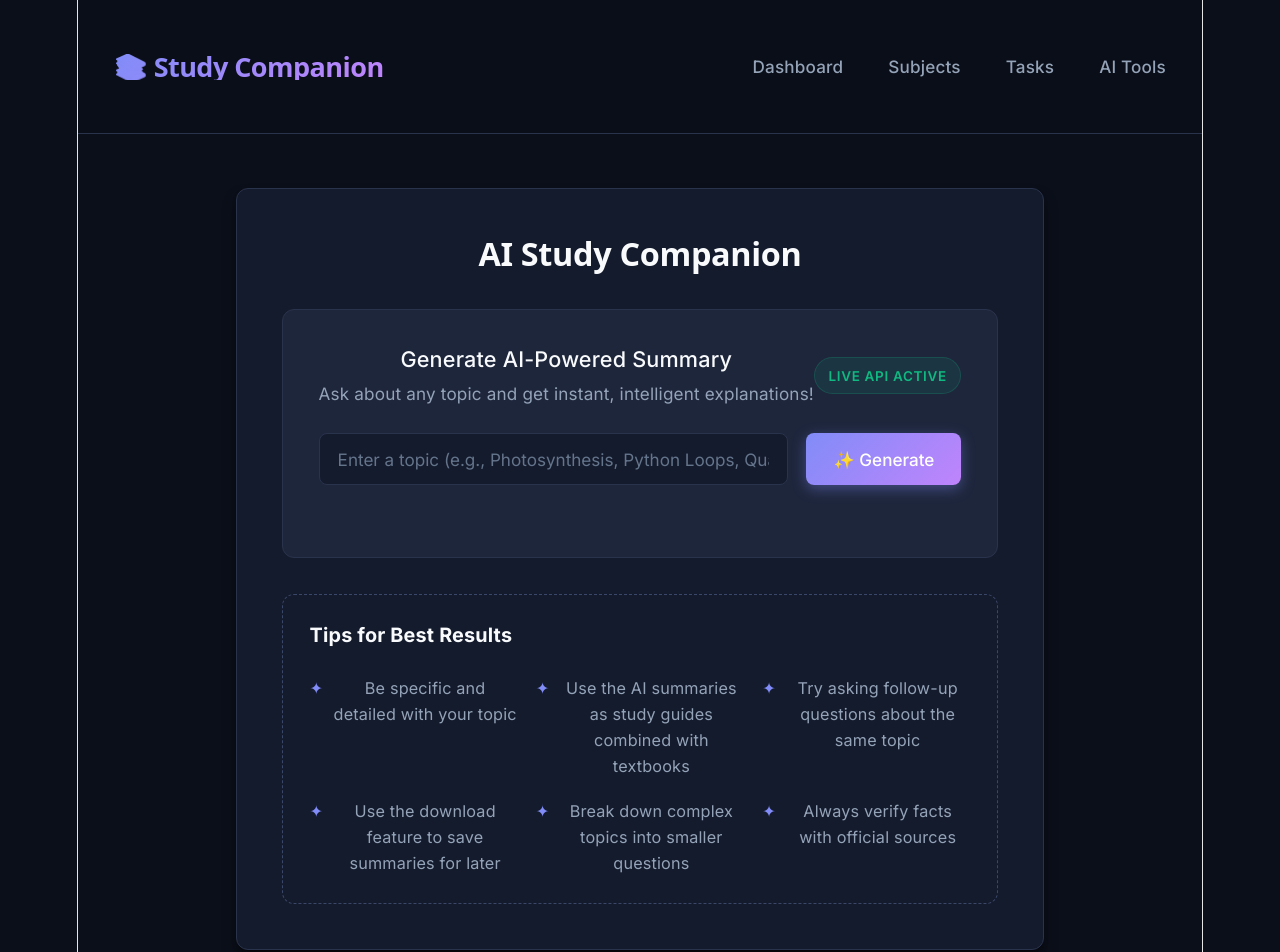
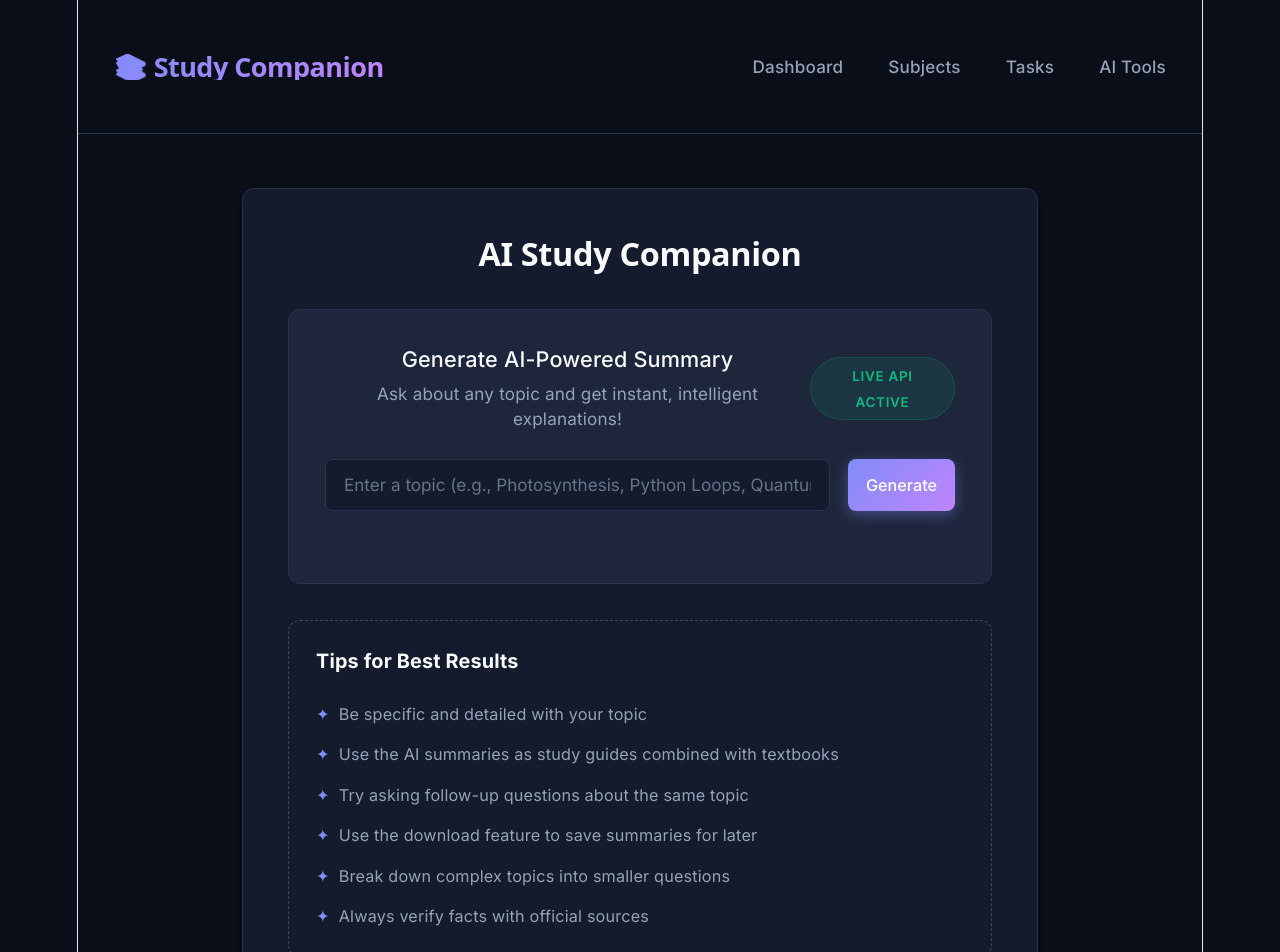
Before and after one commit to Rkshrest/study-companion, a React (Vite) app: page /ai-tools in a window 1280 px wide. Shown: the top 952 px of the page. Built offline with nearby package versions, Linux system fonts and the light colour scheme; no server answers.

Commit message:
Refine container width, fix tasks card button UI to minimal, and fix AI tools tips list format

```diff
--- a/src/pages/AITools.jsx
+++ b/src/pages/AITools.jsx
@@ -183,7 +183,7 @@ To master this topic, try different learning approaches: read textbooks, watch e
                 Generating...
               </>
             ) : (
-              '✨ Generate'
+              'Generate'
             )}
           </button>
         </div>
@@ -204,7 +204,7 @@ To master this topic, try different learning approaches: read textbooks, watch e
                 <span></span>
                 <span></span>
               </div>
-              <p>🧠 AI is analyzing your question...</p>
+              <p>AI is analyzing your question...</p>
             </div>
           </div>
         )}
@@ -213,7 +213,7 @@ To master this topic, try different learning approaches: read textbooks, watch e
         {summary && !loading && (
           <div className="summary-box enhanced-summary">
             <div className="summary-header">
-              <h4>✅ Summary for "<span className="topic-highlight">{topic}</span>"</h4>
+              <h4>Summary for "<span className="topic-highlight">{topic}</span>"</h4>
               <span className="ai-badge">AI Generated</span>
             </div>
             <div className="summary-content">
@@ -227,7 +227,7 @@ To master this topic, try different learning approaches: read textbooks, watch e
                 }}
                 className="btn btn-secondary"
               >
-                🔄 Ask Another Topic
+                Ask Another Topic
               </button>
               <button
                 onClick={() => {
@@ -241,7 +241,7 @@ To master this topic, try different learning approaches: read textbooks, watch e
                 }}
                 className="btn btn-success"
               >
-                💾 Download Summary
+                Download Summary
               </button>
             </div>
           </div>
--- a/src/styles.css
+++ b/src/styles.css
@@ -118,7 +118,7 @@ a {
 
 /* ===== Container & Layout ===== */
 .container {
-  max-width: 1000px;
+  max-width: 850px;
   margin: 3rem auto;
   padding: 0 1.5rem;
   animation: fadeIn 0.5s ease-out;
@@ -131,10 +131,10 @@ a {
 
 /* ===== Button Styles ===== */
 .btn {
-  padding: 0.75rem 1.5rem;
+  padding: 0.6rem 1rem;
   border: 1px solid transparent;
   border-radius: var(--radius-md);
-  font-size: 0.95rem;
+  font-size: 0.9rem;
   cursor: pointer;
   font-weight: 500;
   transition: var(--transition-smooth);
@@ -177,23 +177,23 @@ a {
 }
 
 .btn-success {
-  background: var(--success);
-  color: white;
-  box-shadow: 0 4px 14px 0 rgba(16, 185, 129, 0.2);
+  background: var(--success-bg);
+  color: var(--success);
+  border: 1px solid rgba(16, 185, 129, 0.2);
 }
 
 .btn-success:hover {
-  background: #059669;
+  background: rgba(16, 185, 129, 0.2);
 }
 
 .btn-warning {
-  background: var(--warning);
-  color: #0b0f19;
-  font-weight: 600;
+  background: var(--warning-bg);
+  color: var(--warning);
+  border: 1px solid rgba(245, 158, 11, 0.2);
 }
 
 .btn-warning:hover {
-  background: #d97706;
+  background: rgba(245, 158, 11, 0.2);
 }
 
 .btn-danger {
@@ -470,9 +470,9 @@ h2 {
 
 .task-card {
   background: var(--bg-elevated);
-  padding: 1.25rem 1.5rem;
+  padding: 1rem 1.2rem;
   border-radius: var(--radius-md);
-  border: 1px solid var(--border-subtle);
+  border: 1px solid transparent;
   display: flex;
   justify-content: space-between;
   align-items: center;
@@ -755,9 +755,9 @@ h2 {
 
 .tips-section ul {
   list-style: none;
-  display: grid;
-  grid-template-columns: repeat(auto-fit, minmax(200px, 1fr));
-  gap: 1rem;
+  display: flex;
+  flex-direction: column;
+  gap: 0.8rem;
 }
 
 .tips-section li {
```
